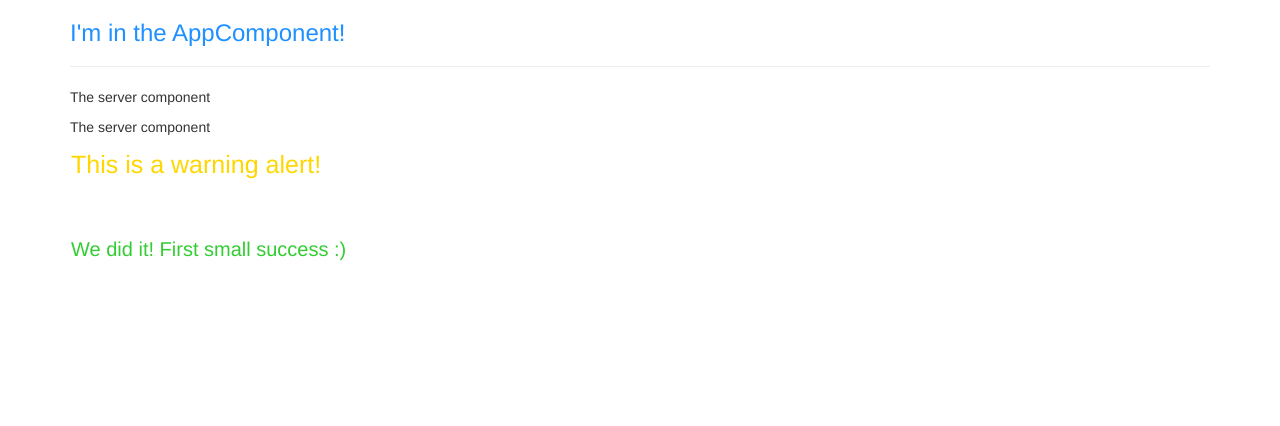
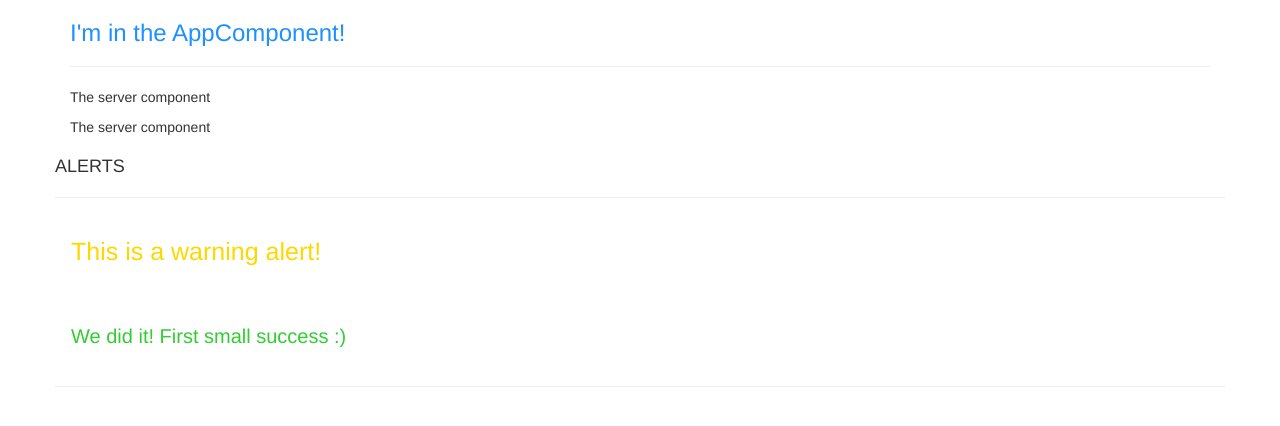
Before and after one commit to Hunter71/experiments-angular, an Angular app: page / in a window 1280 px wide. Shown: the top 426 px of the page. Built offline with nearby package versions, Linux system fonts and the light colour scheme.

Commit message:
❗️ Practice task additional: use `alerts` component to combine alerts displaying

```diff
--- /dev/null
+++ b/src/app/alerts/alerts.component.html
@@ -0,0 +1,7 @@
+<div class="col-lg-offset-0">
+  <h4>ALERTS</h4>
+  <hr>
+  <app-warning-alert></app-warning-alert>
+  <app-success-alert></app-success-alert>
+  <hr>
+</div>
--- /dev/null
+++ b/src/app/alerts/alerts.component.ts
@@ -0,0 +1,15 @@
+import { Component, OnInit } from '@angular/core';
+
+@Component({
+  selector: 'app-alerts',
+  templateUrl: './alerts.component.html',
+  styleUrls: ['./alerts.component.css']
+})
+export class AlertsComponent implements OnInit {
+
+  constructor() { }
+
+  ngOnInit(): void {
+  }
+
+}
--- a/src/app/app.component.html
+++ b/src/app/app.component.html
@@ -7,9 +7,8 @@
       <!-- <div app-servers></div>-->
       <div class="app-servers"></div>
     </div>
-    <div class="col-lg-offset-0">
-      <app-warning-alert></app-warning-alert>
-      <app-success-alert></app-success-alert>
-    </div>
+  </div>
+  <div class="row">
+    <app-alerts></app-alerts>
   </div>
 </div>
--- a/src/app/app.module.ts
+++ b/src/app/app.module.ts
@@ -1,6 +1,7 @@
 import { BrowserModule } from '@angular/platform-browser';
 import { NgModule } from '@angular/core';
 
+import { AlertsComponent } from './alerts/alerts.component';
 import { AppComponent } from './app.component';
 import { ServerComponent } from './server/server.component';
 import { ServersComponent } from './servers/servers.component';
@@ -9,6 +10,7 @@ import { WarningAlertComponent } from './warning-alert/warning-alert.component';
 
 @NgModule({
   declarations: [
+    AlertsComponent,
     AppComponent,
     ServerComponent,
     ServersComponent,
```
Also changed, not shown: src/app/alerts/alerts.component.css (added), 1 other file (tests, documents, lock files or other folders).
